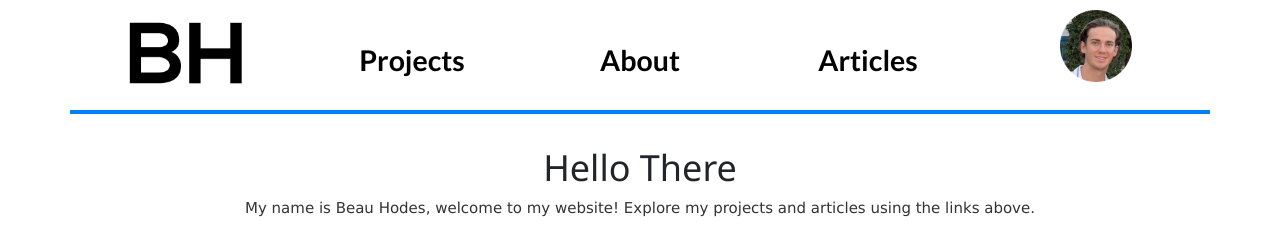
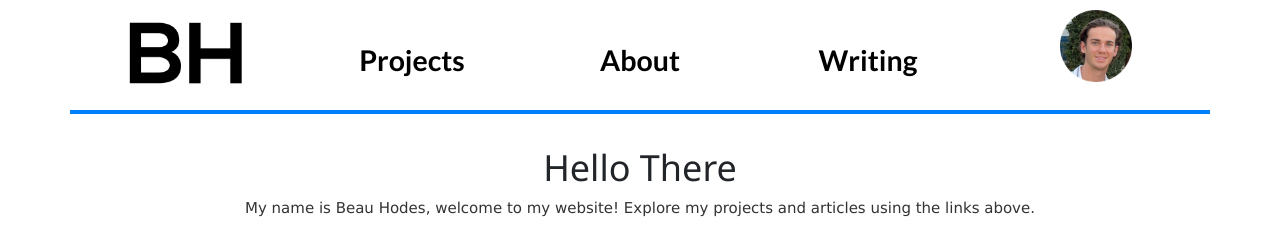
Before and after one commit to beauhodes/beauhodes.github.io, a Jekyll site: the page built from index.html, in a window 1280 px wide. Shown: the top 239 px of the page. Built offline with Jekyll 4.4.1, drawn with Linux system fonts in a browser that asks for light colours; nearby versions of some CDN libraries.

Commit message:
Update default.html

```diff
--- a/_layouts/default.html
+++ b/_layouts/default.html
@@ -31,7 +31,7 @@
           			<div class="col mx-1 logo"></div>
           			<div class="col mx-1 navLinks"><a href="/projects">Projects</a></div>
           			<div class="col mx-1 navLinks"><a href="/">About</a></div>
-          			<div class="col mx-1 navLinks"><a href="/articles">Articles</a></div>
+          			<div class="col mx-1 navLinks"><a href="/articles">Writing</a></div>
           			<div class="col mx-1 profilePic"></div>
         			</div>
       			</nav>
```
